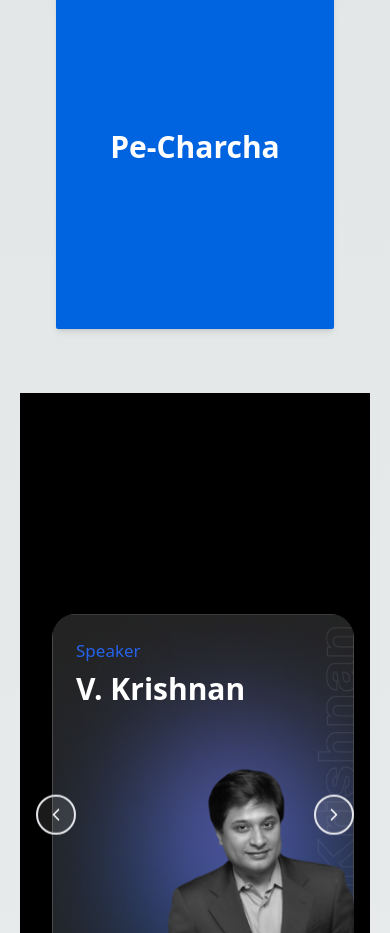
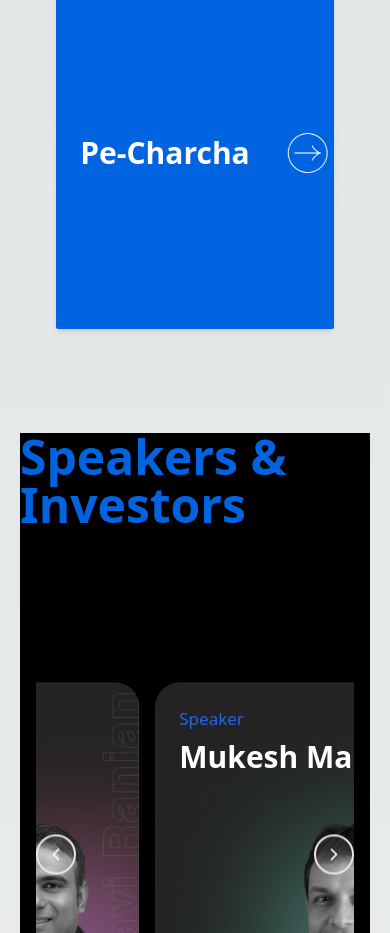
Before and after one commit to techwizard31/project-wallstreet, a Next.js app: page / in a window 390 px wide. Shown: the part 3020-3953 px from the top of the page. Built offline with nearby package versions, Linux system fonts and the light colour scheme.

Commit message:
Hopefully Final changes

```diff
--- a/package.json
+++ b/package.json
@@ -11,6 +11,7 @@
   "dependencies": {
     "@fortawesome/fontawesome-svg-core": "^6.7.1",
     "@fortawesome/react-fontawesome": "^0.2.2",
+    "embla-carousel-autoplay": "^8.5.1",
     "embla-carousel-react": "^8.5.1",
     "lucide-react": "^0.462.0",
     "next": "14.2.3",
--- a/src/app/globals.css
+++ b/src/app/globals.css
@@ -32,3 +32,16 @@ body {
     text-wrap: balance;
   }
 }
+
+@keyframes horizontal-bounce {
+  0%, 100% {
+    transform: translateX(0);
+  }
+  50% {
+    transform: translateX(20px); /* Adjust distance as needed */
+  }
+}
+
+.animate-horizontal-bounce {
+  animation: horizontal-bounce 1s infinite;
+}
--- a/src/components/About.tsx
+++ b/src/components/About.tsx
@@ -37,9 +37,10 @@ function About() {
         entries.forEach((entry) => {
           if (entry.isIntersecting) {
             setTriggerCount(true); // Trigger animation
-          } else {
-            setTriggerCount(false); // Reset to ensure re-trigger
           }
+          // else {
+          //   setTriggerCount(false); // Reset to ensure re-trigger
+          // }
         });
       },
       { threshold: 0.5 } // Trigger when 50% of the component is visible
--- a/src/components/Event.tsx
+++ b/src/components/Event.tsx
@@ -59,22 +59,34 @@ function Event() {
             height={75}
             className="absolute top-4 left-4 opacity-0 group-hover:opacity-100 transition-opacity duration-300 ease-in-out"
           />
-
            {/* Title */}
-           <h3 className="absolute px-4 text-white font-bold transition-transform duration-500 ease-in-out group-hover:text-[#0068e0] text-3xl group-hover:self-start pt-[8rem] group-hover:pt-0 self-center group-hover:top-28 group-hover:left-10 transform group-hover:translate-x-[-2rem] group-hover:translate-y-[-2rem]">
+          <div className="coverpage h-full group-hover:mt-20 max-sm:group-hover:ml-[7%] max-lg:group-hover:-ml-[20%] xl:group-hover:-ml-44 flex flex-row justify-center items-center gap-5">
+            <h3 className="text-white font-bold transition-transform duration-500 ease-in-out group-hover:text-[#0064E0] text-3xl
+            group-hover:self-start pt-[rem] group-hover:pt-0 self-center group-hover:top-
+            group-hover:left- transform group-hover:translate-x-[-2rem] group-hover:translate-y-[-2rem]">
               {event.title}
             </h3>
+            <button
+              className="transition-transform duration-300 ease-in-out animate-horizontal-bounce group-hover:hidden"
+              >
+              <Image
+                src="/Hero_Assests/guidance_up-arrow-removebg-preview.png"
+                alt="arrow"
+                width={40}
+                height={40}
+                className="-rotate-90"
+              />
+            </button>
 
+          </div>
            {/* Description */}
           <p className="absolute top-28 left-4 px-4 text-gray-200 opacity-0 group-hover:opacity-100 transition-opacity duration-300 ease-in-out mt-4">
             {event.description}
           </p>
         </div>
-
          {/* Hover Effects - Border and Glow */}
         <div className="absolute inset-0 border border-transparent group-hover:border-white rounded-lg transition-all duration-500 ease-in-out"></div>
       </div>
-
           ))}
         </div>
       </div>
--- a/src/components/Speakers.tsx
+++ b/src/components/Speakers.tsx
@@ -2,7 +2,9 @@
 
 import React, { useCallback } from 'react'
 import useEmblaCarousel from 'embla-carousel-react'
+import Autoplay from 'embla-carousel-autoplay'
 import { ChevronLeft, ChevronRight } from 'lucide-react'
+import Image from 'next/image'
 
 interface Speaker {
   name: string
@@ -59,11 +61,47 @@ const speakers: Speaker[] = [
     title: "AK Mohanty",
     image: "/Speaker_Assets/Card ak.png",
     image2: "/Speaker_Assets/ak.png"
-  }
+  },
+  {
+    name: "Investor",
+    title: "Puru Modani",
+    image: "https://res.cloudinary.com/dgtdkqfsx/image/upload/v1733295844/Card_opzljj.svg",
+    image2: "https://res.cloudinary.com/dgtdkqfsx/image/upload/v1733294808/bibin_babu-removebg-preview_enhanced_kfbb6q.png"
+  },
+  {
+    name: "Investor",
+    title: "Pranav Shandilya",
+    image: "https://res.cloudinary.com/dgtdkqfsx/image/upload/v1733295844/Card_1_wi2ahf.svg",
+    image2: "https://res.cloudinary.com/dgtdkqfsx/image/upload/v1733294809/bibin_babu-removebg-preview_enhanced_1_mpme6b.png"
+  },
+  {
+    name: "Investor",
+    title: "Chiranjibi Samal",
+    image: "https://res.cloudinary.com/dgtdkqfsx/image/upload/v1733295843/Card_5_keago5.svg",
+    image2: "https://res.cloudinary.com/dgtdkqfsx/image/upload/v1733294808/bibin_babu-removebg-preview_enhanced_2_bsrkbk.png"
+  },
+  {
+    name: "Investor",
+    title: "Avelo Roy",
+    image: "https://res.cloudinary.com/dgtdkqfsx/image/upload/v1733295843/Card_3_hsgxkv.svg",
+    image2: "https://res.cloudinary.com/dgtdkqfsx/image/upload/v1733294808/bibin_babu-removebg-preview_enhanced_3_cw9xmi.png"
+  },
+  {
+    name: "Investor",
+    title: "Arijit Bhattacharya",
+    image: "https://res.cloudinary.com/dgtdkqfsx/image/upload/v1733295843/Card_4_lhuaro.svg",
+    image2: "https://res.cloudinary.com/dgtdkqfsx/image/upload/v1733294809/bibin_babu-removebg-preview_enhanced_4_v3hpz4.png"
+  },
+  {
+    name: "Investor",
+    title: "Amit Singhal",
+    image: "https://res.cloudinary.com/dgtdkqfsx/image/upload/v1733295844/Card_2_je0ncu.svg",
+    image2: "https://res.cloudinary.com/dgtdkqfsx/image/upload/v1733294808/bibin_babu-removebg-preview_enhanced_5_wuzmxh.png"
+  },
 ]
 
 export default function SpeakerCarousel() {
-  const [emblaRef, emblaApi] = useEmblaCarousel({ loop: false })
+  const [emblaRef, emblaApi] = useEmblaCarousel({ loop: true }, [Autoplay({ playOnInit: true, delay: 3000 })])
 
   const scrollPrev = useCallback(() => {
     if (emblaApi) emblaApi.scrollPrev()
@@ -74,26 +112,45 @@ export default function SpeakerCarousel() {
   }, [emblaApi])
 
   return (
-  <div id='Speakers' className='px-5 lg:px-28 mx-auto'>
+  <div id='Speakers' className='px-5 pt-10'>
   <div className=" w-full min-h-screen bg-black relative">
-  <div className="absolute top-[50%] left-[50%] -translate-x-[50%] -translate-y-[50%] max-w-4xl w-full p-4">
+    <h1 className='flex justify-center items-center'>
+      <span className="text-[#0064E0] text-5xl font-bold">Speakers &amp; Investors</span>
+    </h1>
+    <div className="absolute top-[50%] left-[50%] -translate-x-[50%] -translate-y-[50%] lg:max-w-6xl max-w-4xl w-full p-4">
     <div className="overflow-hidden" ref={emblaRef}>
       <div className="flex">
         {speakers.map((speaker, index) => (
           <div key={index} className="flex-[0_0_100%] sm:flex-[0_0_50%] lg:flex-[0_0_33.33%] pl-4">
             <div className="relative overflow-hidden rounded-3xl">
-              <div className="relative aspect-[3/4] overflow-hidden">
+              <div className="relative aspect-[3.5/4] overflow-hidden">
                 <div>
                 <img
                   src={speaker.image}
                   alt={speaker.name}
                   className="absolute w-full h-full object-fill"
                 />
-                <img
-                  src={speaker.image2}
-                  alt={""}
-                  className="absolute w-full h-full object-cover grayscale hover:grayscale-0 hover:cursor-pointer transition-all duration-300"
-                />
+                {
+                  speaker.name === "Speaker"? (
+                    <Image
+                      src={speaker.image2}
+                      alt={speaker.name}
+                      layout="responsive"
+                      width={100}
+                      height={100}
+                      quality={90}
+                      className='absolute w-full h-full object-cover grayscale hover:grayscale-0 hover:cursor-pointer transition-all duration-300'
+                    />
+                  ):(
+                    <Image
+                      src={speaker.image2}
+                      alt={speaker.name}
+                      width={200}
+                      height={200}
+                      className='absolute bottom-0 right-0 sm:h-[260px] sm:w-[260px] lg:h-[300px] lg:w-[300px] grayscale hover:grayscale-0 hover:cursor-pointer transition-all duration-300'
+                    />
+                  )
+                }
                 </div>
                 <div className="absolute z-10 p-6 flex flex-col">
                   <span className="text-blue-600 text-[17px] font-medium">
--- a/src/components/loadingComp.tsx
+++ b/src/components/loadingComp.tsx
@@ -6,7 +6,7 @@ import Image from "next/image";
 
 export default function Loading() {
   const [textIndex, setTextIndex] = useState(0);
-  const texts = ["Dream.", "Build.", "Launch."];
+  const texts = ["Dream", "Build", "Launch"];
 
   useEffect(() => {
     const interval = setInterval(() => {
--- a/tailwind.config.ts
+++ b/tailwind.config.ts
@@ -19,6 +19,7 @@ const config: Config = {
       animation: {
                         'infinite-scroll': 'infinite-scroll 35s linear infinite',
                         'infinite-scroll-rtl': 'infinite-scroll-rtl 35s linear infinite',
+                        'bounce-horizontal': 'horizontal-bounce 3s infinite',
       },
       keyframes: {
                         'infinite-scroll': {
@@ -29,6 +30,10 @@ const config: Config = {
           from: { transform: 'translateX(-100%)' },
           to: { transform: 'translateX(0%)' },
                     }     },
+                    'horizontal-bounce': {
+          '0%, 100%': { transform: 'translateX(0)' },
+          '50%': { transform: 'translateX(20px)' },
+        },
     },
   },
   plugins: [],
```
Also changed, not shown: src/Data/teamData.js (+28 -19 lines), src/components/Footer.tsx (+53 -15 lines), src/components/Hero.tsx (+15 -7 lines), src/components/Team.tsx (+2 -8 lines), 1 other file (tests, documents, lock files or other folders). Lines whose indentation alone changed are shown as unchanged.
